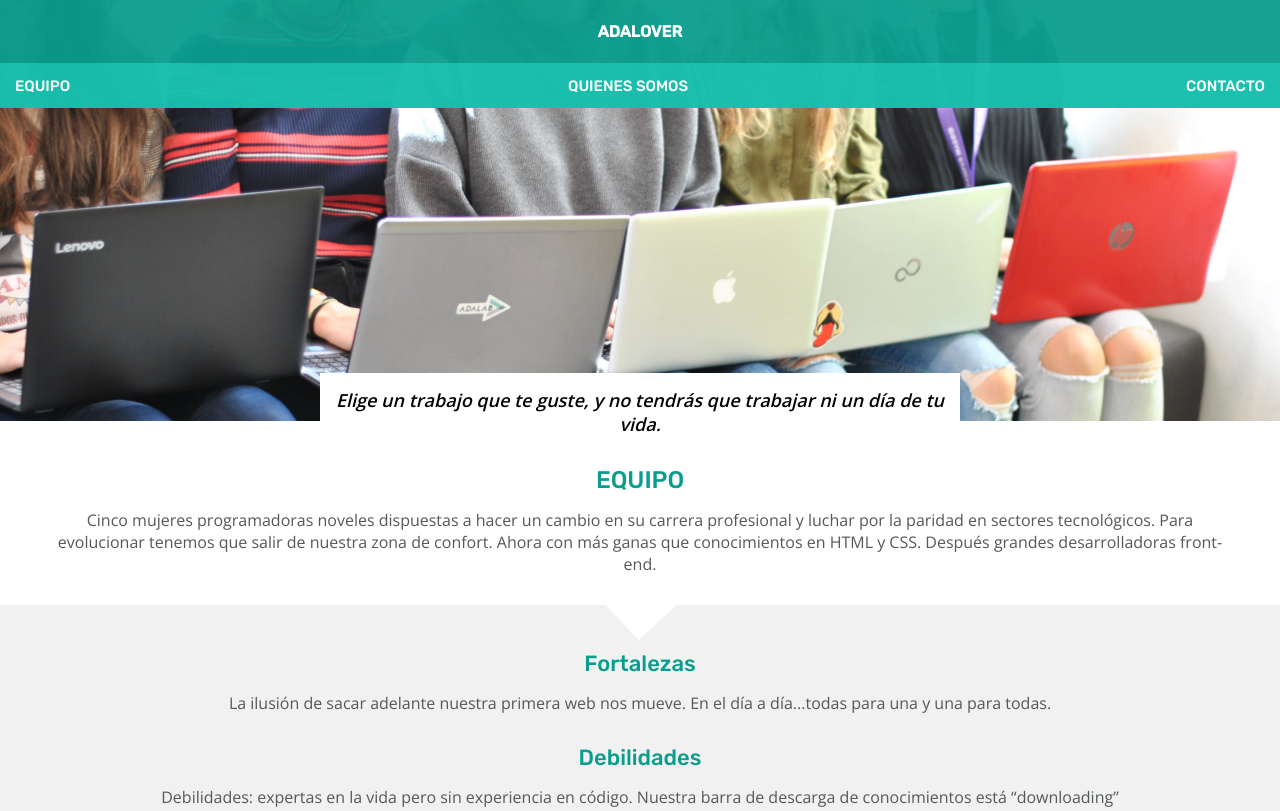
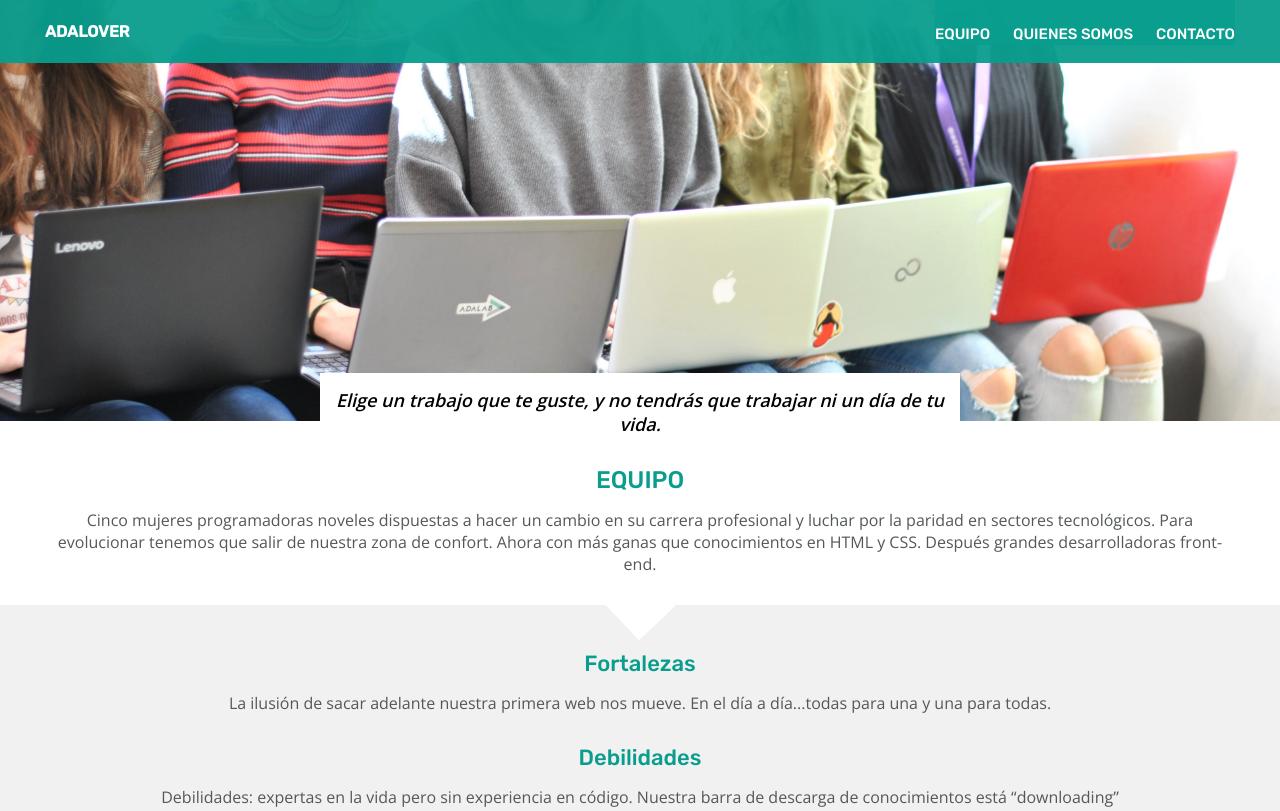
Before and after one commit to rdfornieles/e-s1-adalover, a plain HTML site: page index.html in a window 1280 px wide. Shown: the top 811 px of the page. Drawn offline with nearby package versions, Linux system fonts and the light colour scheme.

Commit message:
Add header style tablet

```diff
--- a/css/styles.css
+++ b/css/styles.css
@@ -76,6 +76,32 @@
     min-width: 250px;
 
 }
+
+@media all and (min-width: 768px) {
+
+    .container-name{
+        display: flex;
+        justify-content: space-between;
+        padding-right: 45px;
+        padding-left: 45px;
+    }
+
+    .menu {
+        background-color: inherit;
+        padding-top: 22px;
+    }
+
+    .list {
+        margin: 0px;
+        padding: 0px;
+        width: 300px;
+    }
+
+    .item-list {
+        padding: 0px;
+    }
+}
+
 /* MAIN */
 
 .team {
```
